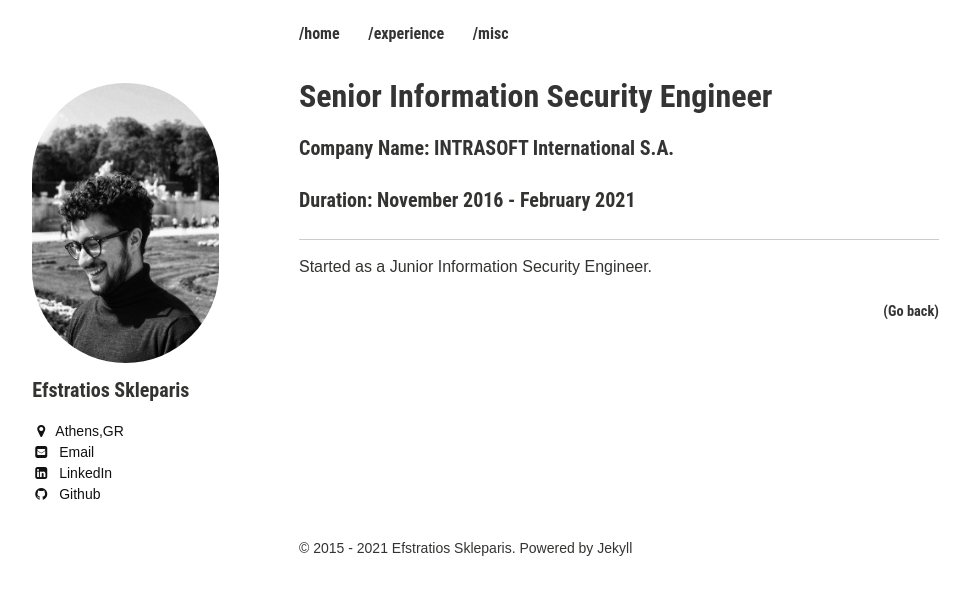
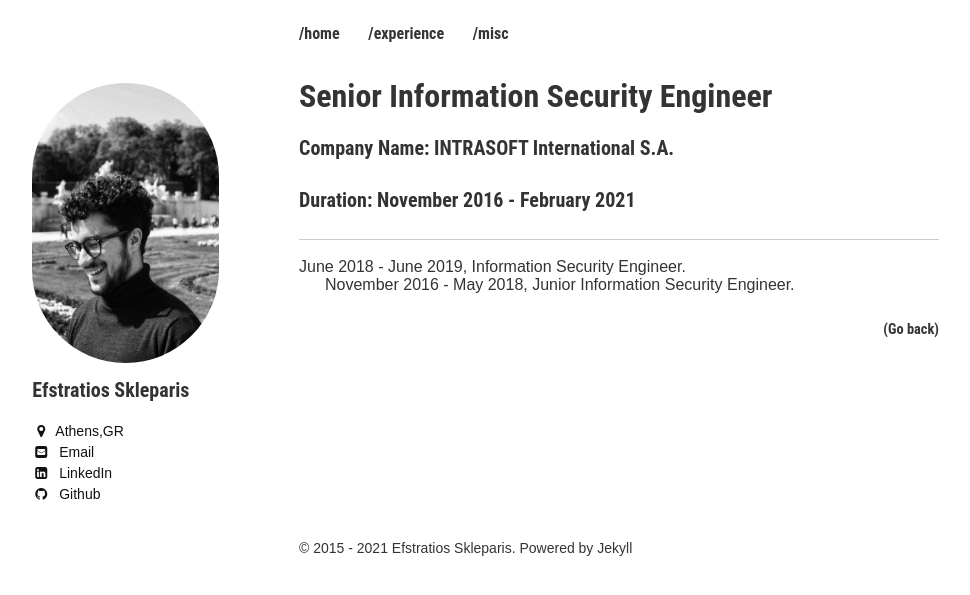
Before and after one commit to efstratios/efstratios.github.io, a Jekyll site: the page built from _posts/2016-11-03-intrasoft-intl.md, in a window 1280 px wide. Shown: the top 595 px of the page, without its empty margins (21-991 px from the left). Built offline with Jekyll 4.4.1, drawn with Linux system fonts in a browser that asks for light colours.

Commit message:
updated previous positions

```diff
--- a/_posts/2016-11-03-intrasoft-intl.md
+++ b/_posts/2016-11-03-intrasoft-intl.md
@@ -14,7 +14,9 @@ index: 3
 
 ---
 
-Started as a Junior Information Security Engineer.
+June 2018 - June 2019, Information Security Engineer.
+
+November 2016 - May 2018, Junior Information Security Engineer.
 
 <script>
 
```
